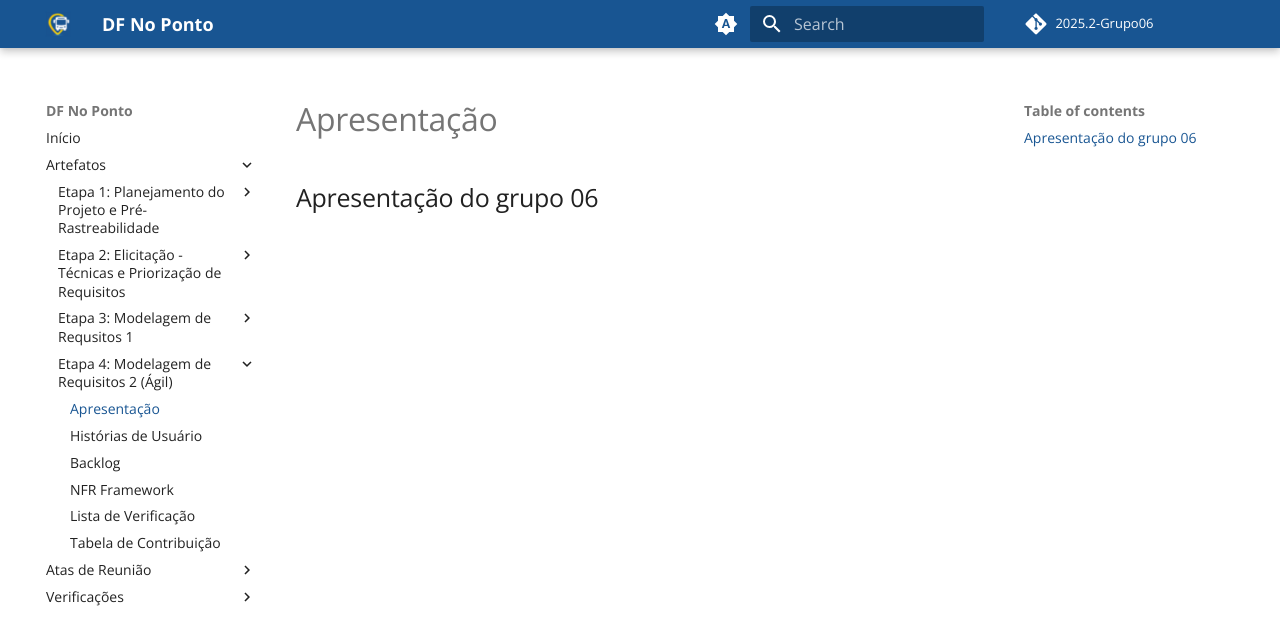
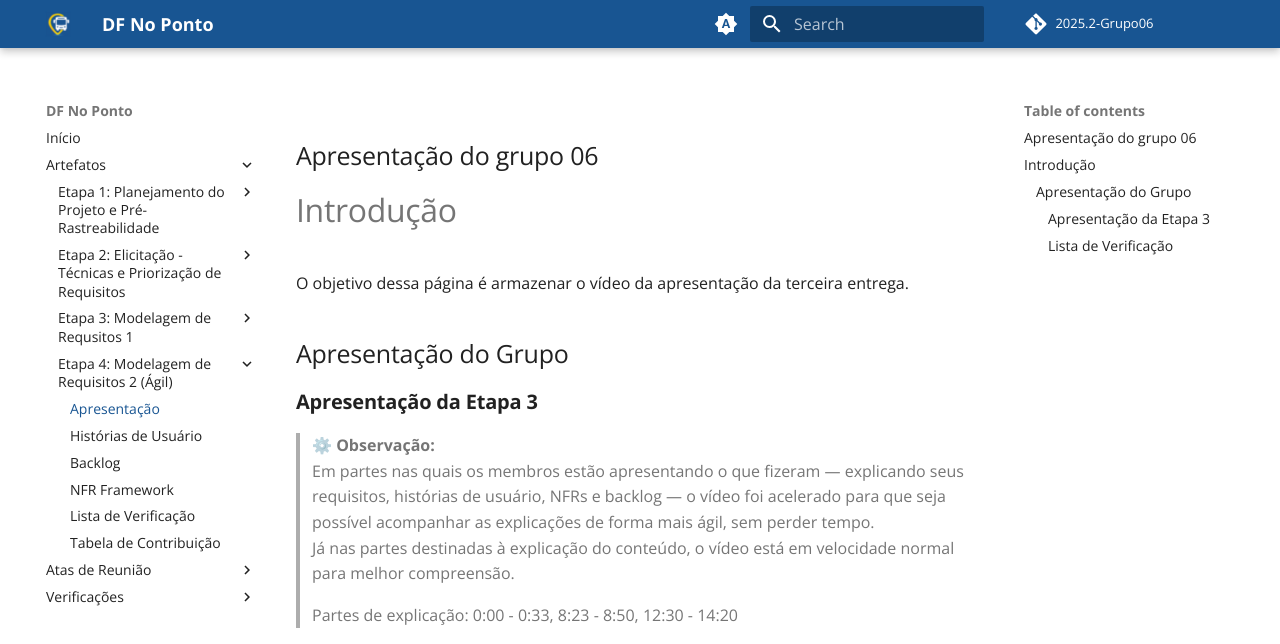
Before and after one commit to Requisitos-de-Software/2025.2-Grupo06, an MkDocs documentation site: the page built from docs/Apresentação/apresentacao04.md, in a window 1280 px wide and 1400 px high. Shown: the top 644 px of the window. Built offline with MkDocs 1.6.1 and Material for MkDocs 9.7.7, drawn with Linux system fonts in a browser that asks for light colours; comment, search, counter and statistics services are not loaded; some of the changed text lies outside the part shown; grey boxes are pictures that could not be loaded.

Commit message:
Videos apresentacao

```diff
--- a/docs/Apresentação/apresentacao04.md
+++ b/docs/Apresentação/apresentacao04.md
@@ -1 +1,26 @@
 ## Apresentação do grupo 06
+
+# Introdução
+O objetivo dessa página é armazenar o vídeo da apresentação da terceira entrega.
+
+## Apresentação do Grupo
+
+### **Apresentação da Etapa 3**
+
+> ⚙️ **Observação:**
+> Em partes nas quais os membros estão apresentando o que fizeram — explicando seus requisitos, histórias de usuário, NFRs e backlog — o vídeo foi acelerado para que seja possível acompanhar as explicações de forma mais ágil, sem perder tempo.
+> Já nas partes destinadas à explicação do conteúdo, o vídeo está em velocidade normal para melhor compreensão.
+
+> Partes de explicação: 0:00 - 0:33, 8:23 - 8:50, 12:30 - 14:20
+
+<iframe width="560" height="315" src="https://www.youtube.com/embed/H3tDH7PTSk4" title="Apresentação - Terceira Entrega" frameborder="0" allow="accelerometer; autoplay; clipboard-write; encrypted-media; gyroscope; picture-in-picture" allowfullscreen></iframe>
+
+[Assistir no YouTube](https://youtu.be/H3tDH7PTSk4)
+
+---
+
+### **Lista de Verificação**
+
+<iframe width="560" height="315" src="https://www.youtube.com/embed/1cev6pWGGVA" title="Lista de Verificação - Terceira Entrega" frameborder="0" allow="accelerometer; autoplay; clipboard-write; encrypted-media; gyroscope; picture-in-picture" allowfullscreen></iframe>
+
+[Assistir no YouTube](https://youtu.be/1cev6pWGGVA)
```
